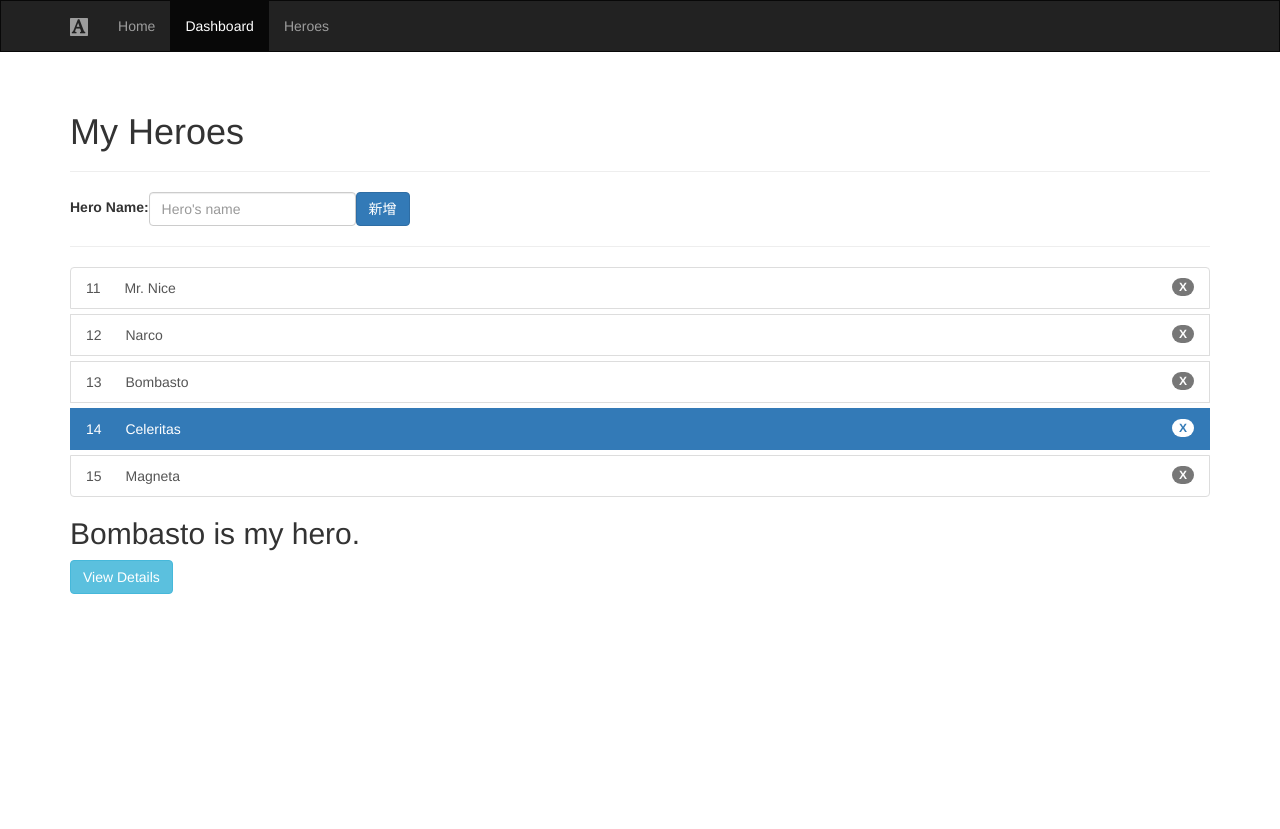
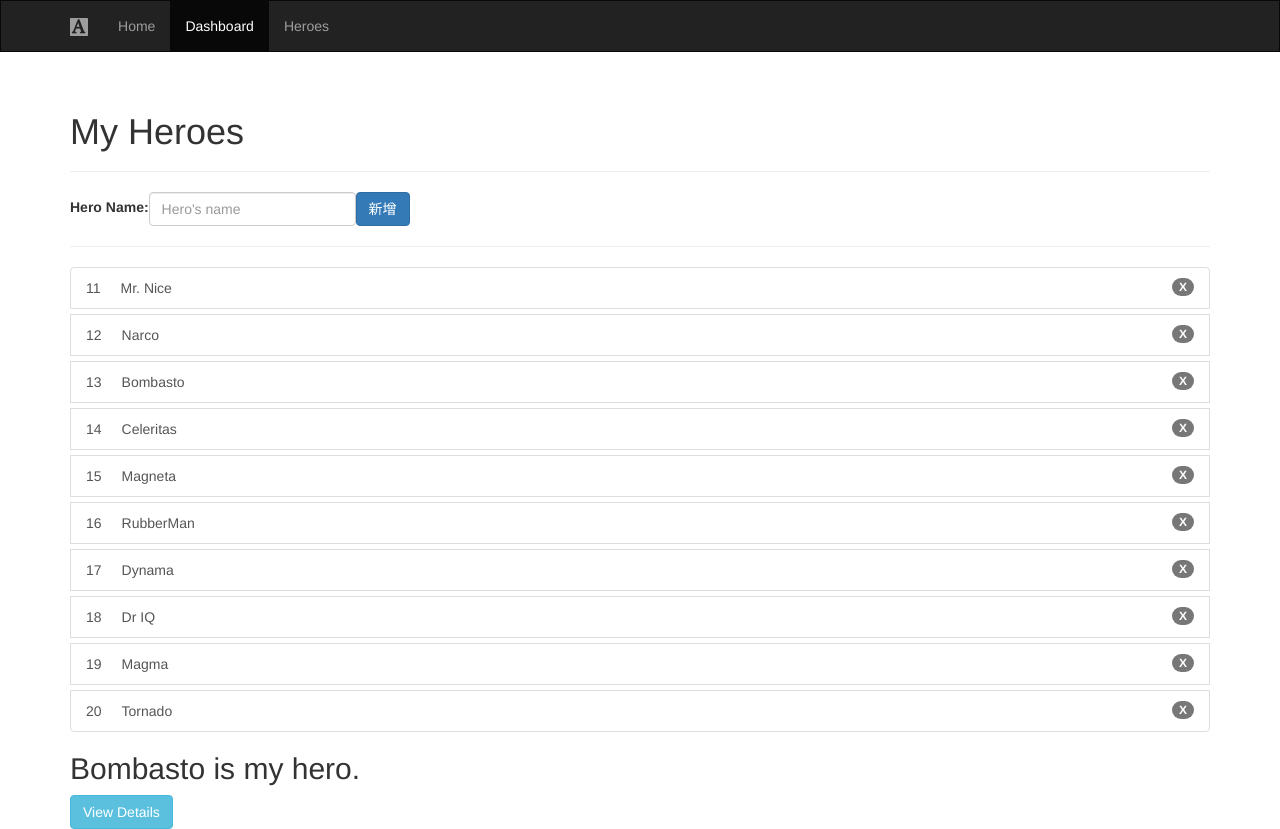
Before and after one commit to t301000/toh-ntpc-coder2017, an Angular app: page / in a window 1280 px wide. Before the commit the page ends 800 px from the top, so only its background shows below. Built offline with nearby package versions, Linux system fonts and the light colour scheme.

Commit message:
使用 *ngFor 顯示 hero list
使用 *ngFor 顯示 hero list

```diff
--- a/src/app/heroes/heroes.component.html
+++ b/src/app/heroes/heroes.component.html
@@ -13,20 +13,8 @@
 
 <!-- 清單 -->
 <div class="list-group">
-  <a class="list-group-item my-item" href="#">
-    <span>11</span> Mr. Nice<span class="badge">X</span>
-  </a>
-  <a class="list-group-item my-item" href="#">
-    <span>12</span> Narco<span class="badge">X</span>
-  </a>
-  <a class="list-group-item my-item" href="#">
-    <span>13</span> Bombasto<span class="badge">X</span>
-  </a>
-  <a class="list-group-item my-item active" href="#">
-    <span>14</span> Celeritas<span class="badge">X</span>
-  </a>
-  <a class="list-group-item my-item" href="#">
-    <span>15</span> Magneta<span class="badge">X</span>
+  <a class="list-group-item my-item" href="#" *ngFor="let hero of heroes">
+    <span>{{ hero.id }}</span>{{ hero.name }}<span class="badge"> X </span>
   </a>
 </div>
 <!-- 清單結束 -->
--- a/src/app/heroes/heroes.component.ts
+++ b/src/app/heroes/heroes.component.ts
@@ -1,4 +1,7 @@
 import { Component, OnInit } from '@angular/core';
+
+import { HEROES } from '../mock-heroes';
+import { Hero } from '../hero';
 
 @Component({
   selector: 'app-heroes',
@@ -6,7 +9,7 @@ import { Component, OnInit } from '@angular/core';
   styleUrls: ['./heroes.component.css']
 })
 export class HeroesComponent implements OnInit {
-
+  heroes: Hero[] = HEROES;
   constructor() { }
 
   ngOnInit() {
```
